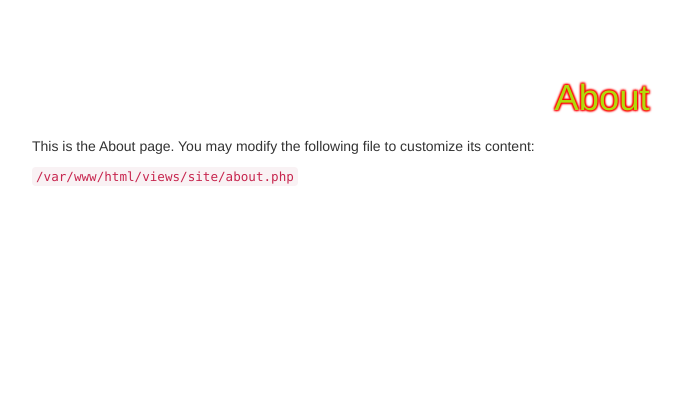
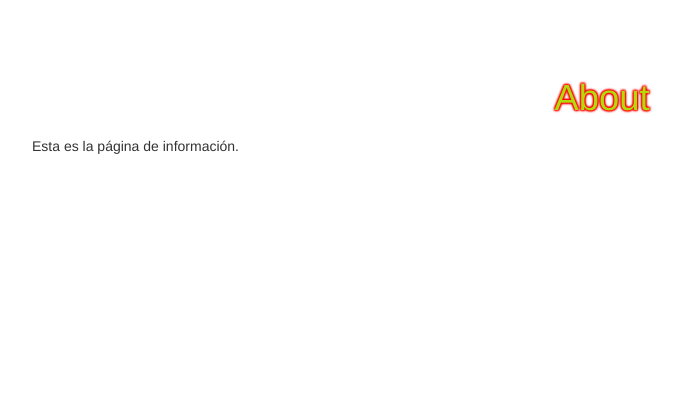
Before and after one commit to raupulus/raspberry_web, a Yii app: template views/site/about.php in a window 1280 px wide. Shown: the top 420 px of the page, without its empty margins (38-721 px from the left). Run offline with PHP 8.4 and a stand-in for Yii, Linux system fonts and the light colour scheme; the template is opened without the code that fills it, so the values that code supplies are empty; some libraries are stand-ins or nearby versions.

Commit message:
Retoques

```diff
--- a/views/site/about.php
+++ b/views/site/about.php
@@ -11,8 +11,6 @@ $this->params['breadcrumbs'][] = $this->title;
     <h1><?= Html::encode($this->title) ?></h1>
 
     <p>
-        This is the About page. You may modify the following file to customize its content:
+        Esta es la página de información.
     </p>
-
-    <code><?= __FILE__ ?></code>
 </div>
--- a/views/site/contact.php
+++ b/views/site/contact.php
@@ -8,7 +8,7 @@ use yii\helpers\Html;
 use yii\bootstrap\ActiveForm;
 use yii\captcha\Captcha;
 
-$this->title = 'Contact';
+$this->title = 'Contacto';
 $this->params['breadcrumbs'][] = $this->title;
 ?>
 <div class="site-contact">
@@ -17,7 +17,7 @@ $this->params['breadcrumbs'][] = $this->title;
     <?php if (Yii::$app->session->hasFlash('contactFormSubmitted')): ?>
 
         <div class="alert alert-success">
-            Thank you for contacting us. We will respond to you as soon as possible.
+            Gracias por contactarnos, le responderemos lo antes posible.
         </div>
 
         <p>
--- a/views/site/gpio.php
+++ b/views/site/gpio.php
@@ -1,9 +1,6 @@
 <?php
 
 /* @var $this yii\web\View */
-/* @var $name string */
-/* @var $message string */
-/* @var $exception Exception */
 
 use yii\helpers\Html;
 
```
